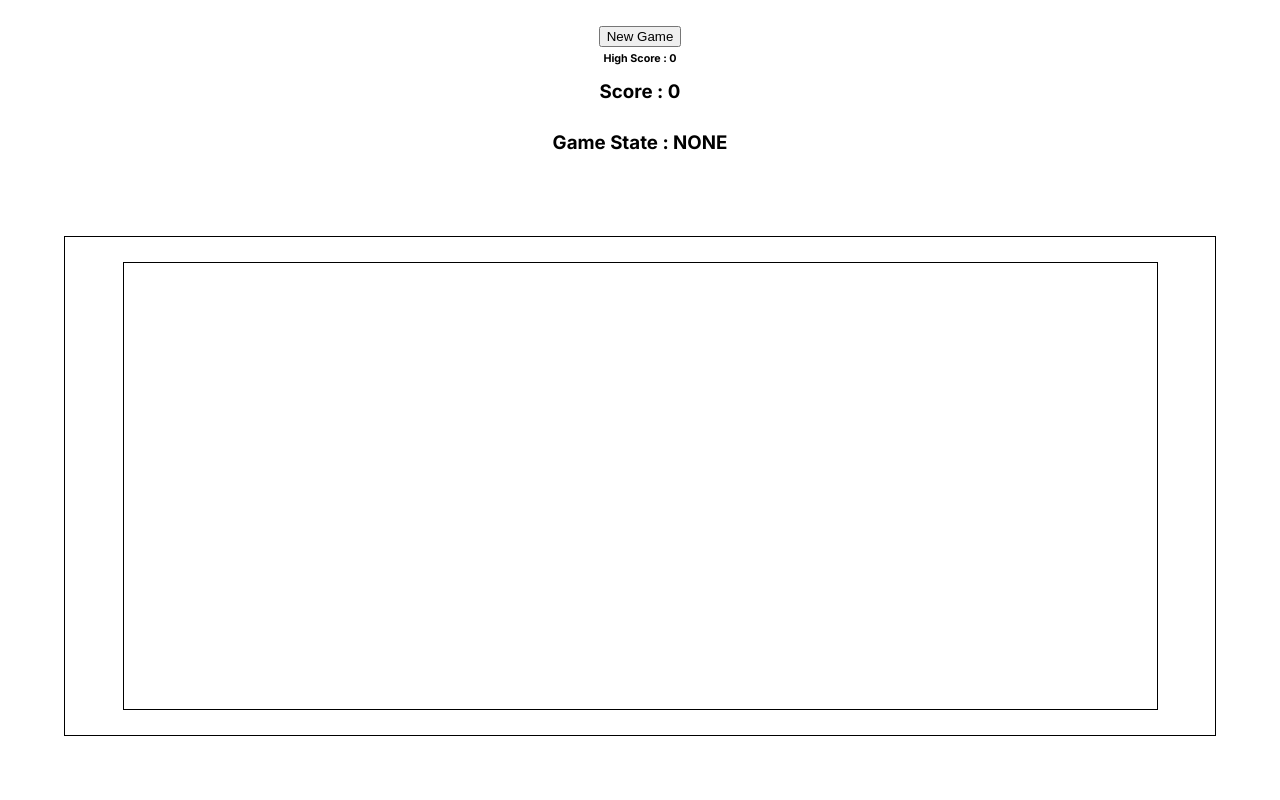
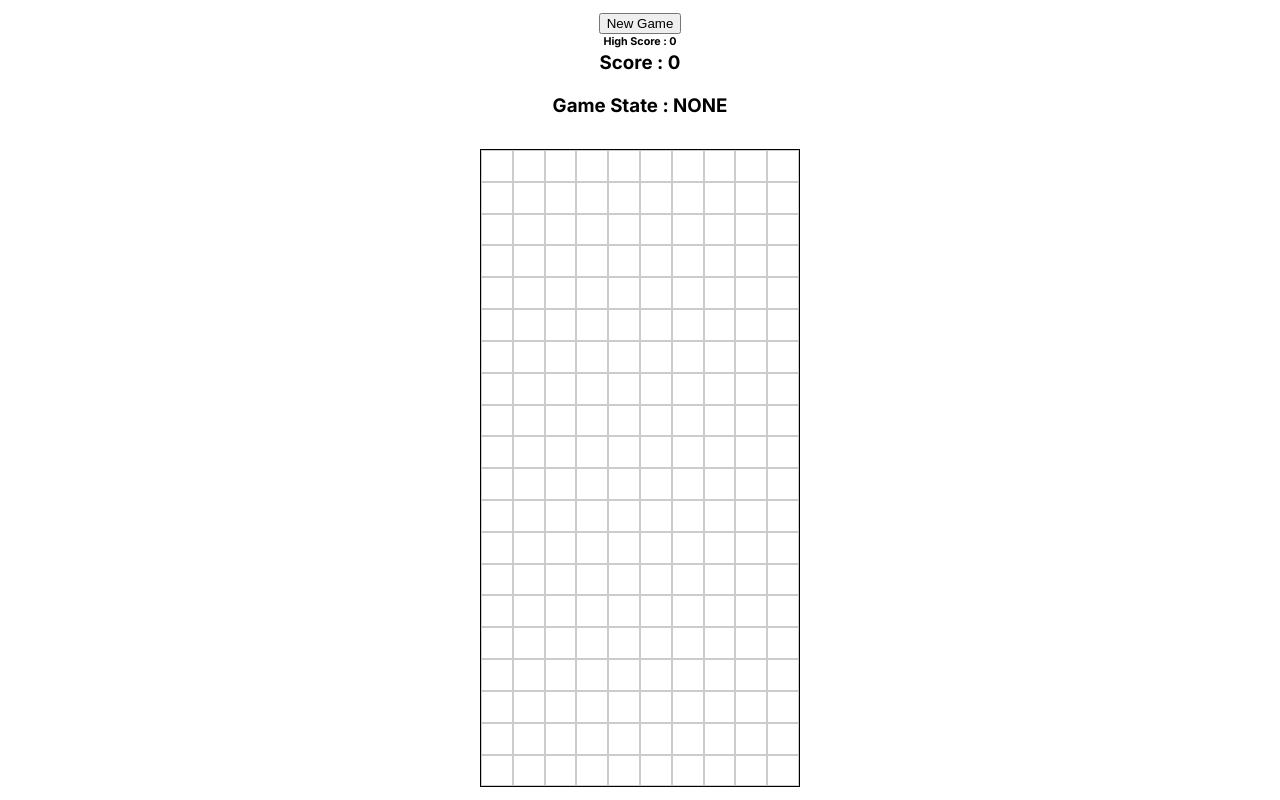
Before and after one commit to birdman093/tetris, a Next.js app in the folder tetris/: page / in a window 1280 px wide. Built offline with nearby package versions, Linux system fonts and the light colour scheme.

Commit message:
Grid Layout

```diff
--- a/tetris/src/app/index.module.css
+++ b/tetris/src/app/index.module.css
@@ -5,10 +5,11 @@
   justify-content: center;
   height: 100vh;
   /*background-image: linear-gradient(to bottom, #2e026d, #15162c);*/
+  overflow: hidden;
 }
 
 .gamestats {
-  margin-top: 2%;
+  margin-top: 1%;
   width: 100%; /* Full width */
   display: flex; /* Make gamestats a flex container */
   flex-direction: column; /* Stack children vertically */
@@ -17,187 +18,30 @@
 }
 
 .scores {
-  margin-top: 0.5em; /* Reduce top margin */
-  margin-bottom: 0.5em; /* Reduce bottom margin */
+  margin-top: 0.1em; /* Reduce top margin */
+  margin-bottom: 0.1em; /* Reduce bottom margin */
 }
 
-.canvas {
-  display: flex; /* Make canvas a flex container */
-  justify-content: center; /* Center horizontally */
-  align-items: center; /* Center vertically */
+/* changing view size breaks game...*/
+.board {
+  display: grid;
+  grid-template-rows: repeat(20, 1fr);
+  grid-template-columns: repeat(10, 1fr);
+  margin: 1%;
+  box-sizing: border-box;
+  border: 1px solid black;
+  justify-content: center;
   flex-grow: 1;
-  border: 1px solid black;
-  margin: 5%;
-  width: 90%;
-  height: 90%;
-  justify-content: center;
-  box-sizing: border-box;
+  max-height: calc(100vh - 100px);
 }
 
-.board {
-  flex-grow: 1;
-  border: 1px solid black;
-  margin: 5%;
-  width: 90%; /* Full width */
-  height: 90%; /* Full height */
-  box-sizing: border-box;
+.gridRow {
+  display: contents;
 }
 
-@media (min-width: 640px) {
-  .container {
-    max-width: 640px;
-  }
+.gridSquare {
+  width: 100%;
+  height: 100%;
+  aspect-ratio: 1 / 1; /* Square boxes */
+  border: 1px solid #ccc; /* Optional: for visibility */
 }
-
-@media (min-width: 768px) {
-  .container {
-    max-width: 768px;
-  }
-}
-
-@media (min-width: 1024px) {
-  .container {
-    max-width: 1024px;
-  }
-}
-
-@media (min-width: 1280px) {
-  .container {
-    max-width: 1280px;
-  }
-}
-
-@media (min-width: 1536px) {
-  .container {
-    max-width: 1536px;
-  }
-}
-
-.title {
-  font-size: 3rem;
-  line-height: 1;
-  font-weight: 800;
-  letter-spacing: -0.025em;
-  margin: 0;
-  color: white;
-}
-
-@media (min-width: 640px) {
-  .title {
-    font-size: 5rem;
-  }
-}
-
-.pinkSpan {
-  color: hsl(280 100% 70%);
-}
-
-.cardRow {
-  display: grid;
-  grid-template-columns: repeat(1, minmax(0, 1fr));
-  gap: 1rem;
-}
-
-@media (min-width: 640px) {
-  .cardRow {
-    grid-template-columns: repeat(2, minmax(0, 1fr));
-  }
-}
-
-@media (min-width: 768px) {
-  .cardRow {
-    gap: 2rem;
-  }
-}
-
-.card {
-  max-width: 20rem;
-  display: flex;
-  flex-direction: column;
-  gap: 1rem;
-  padding: 1rem;
-  border-radius: 0.75rem;
-  color: white;
-  background-color: rgb(255 255 255 / 0.1);
-}
-
-.card:hover {
-  background-color: rgb(255 255 255 / 0.2);
-  transition: background-color 150ms cubic-bezier(0.5, 0, 0.2, 1);
-}
-
-.cardTitle {
-  font-size: 1.5rem;
-  line-height: 2rem;
-  font-weight: 700;
-  margin: 0;
-}
-
-.cardText {
-  font-size: 1.125rem;
-  line-height: 1.75rem;
-}
-
-.showcaseContainer {
-  display: flex;
-  flex-direction: column;
-  align-items: center;
-  gap: 0.5rem;
-}
-
-.showcaseText {
-  color: white;
-  text-align: center;
-  font-size: 1.5rem;
-  line-height: 2rem;
-}
-
-.authContainer {
-  display: flex;
-  flex-direction: column;
-  align-items: center;
-  justify-content: center;
-  gap: 1rem;
-}
-
-.loginButton {
-  border-radius: 9999px;
-  background-color: rgb(255 255 255 / 0.1);
-  padding: 0.75rem 2.5rem;
-  font-weight: 600;
-  color: white;
-  text-decoration-line: none;
-  transition: background-color 150ms cubic-bezier(0.5, 0, 0.2, 1);
-}
-
-.loginButton:hover {
-  background-color: rgb(255 255 255 / 0.2);
-}
-
-.form {
-  display: flex;
-  flex-direction: column;
-  gap: 0.5rem;
-}
-
-.input {
-  width: 100%;
-  border-radius: 9999px;
-  padding: 0.5rem 1rem;
-  color: black;
-}
-
-.submitButton {
-  all: unset;
-  border-radius: 9999px;
-  background-color: rgb(255 255 255 / 0.1);
-  padding: 0.75rem 2.5rem;
-  font-weight: 600;
-  color: white;
-  text-align: center;
-  transition: background-color 150ms cubic-bezier(0.5, 0, 0.2, 1);
-}
-
-.submitButton:hover {
-  background-color: rgb(255 255 255 / 0.2);
-}
--- a/tetris/src/app/page.tsx
+++ b/tetris/src/app/page.tsx
@@ -221,9 +221,9 @@ export default function Home() {
       );
     }
 
-
     return (
       <div className={styles.board}>
+        {grid}
       </div>)
   }
 
@@ -237,9 +237,7 @@ export default function Home() {
         <h3 className = {styles.scores}>Score : {highscore}</h3>
         <h3>Game State : {game}</h3>
       </div>
-      <div className={styles.canvas}>
-        {displayBoard()}
-      </div>
+      {displayBoard()}
     </main>
   );
 }
```
